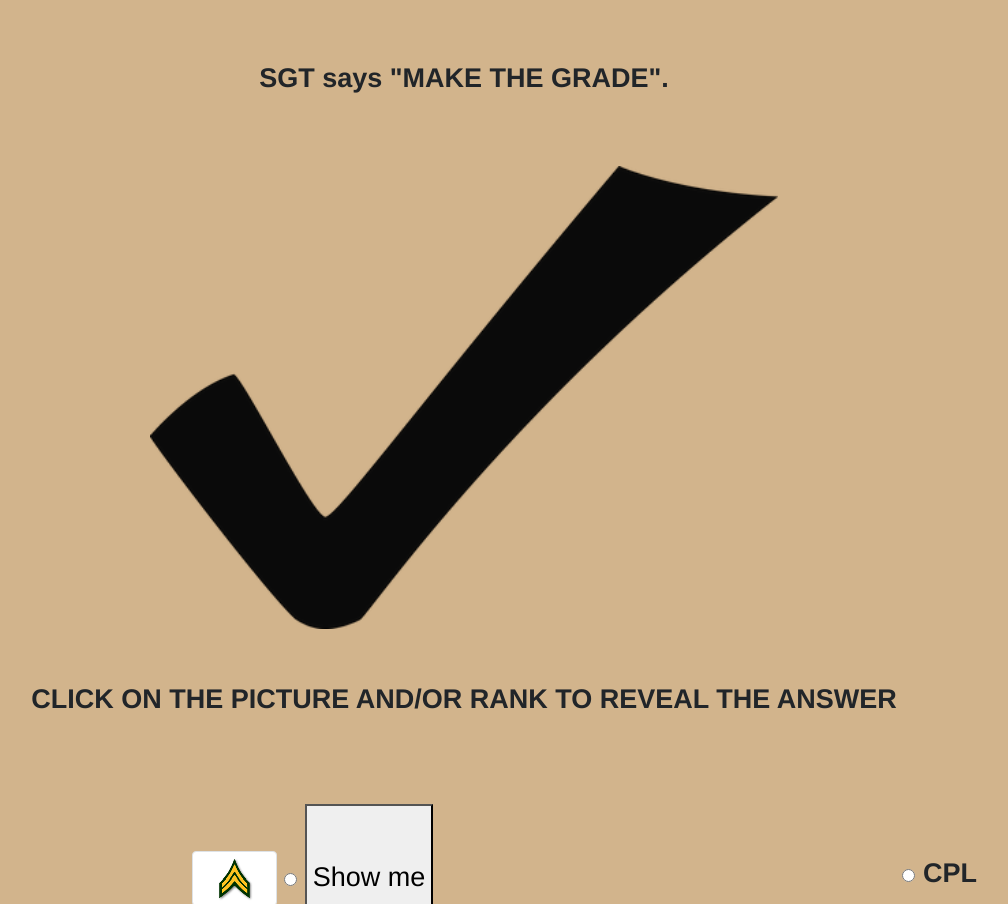
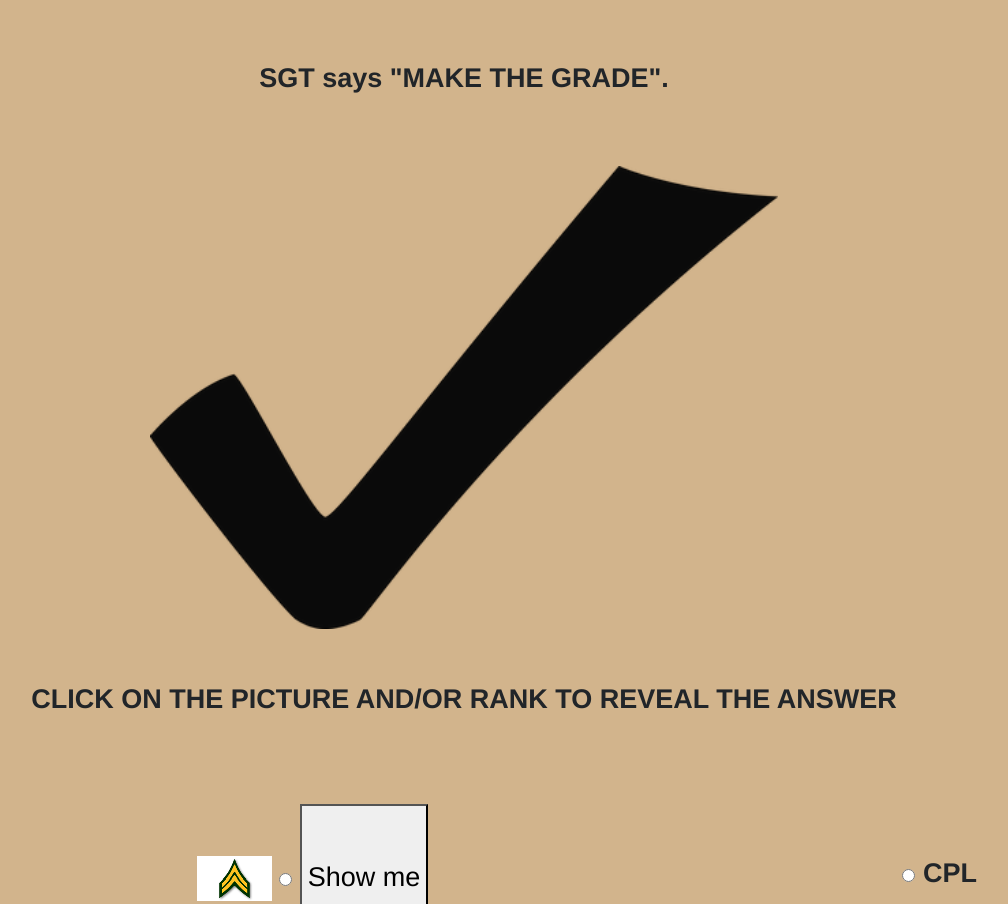
Before and after one commit to Soldiergirl55/MakingTheGrade, a plain HTML site: page index.html in a window 1280 px wide. Shown: the part 48-952 px from the top of the page, without its empty margins (176-1184 px from the left). Drawn offline with nearby package versions, Linux system fonts and the light colour scheme.

Commit message:
Remove class

```diff
--- a/index.html
+++ b/index.html
@@ -51,7 +51,7 @@
 
                 <p>     <!--Rank insignia images-->
                 <label class="make_1"><a href="images/CPL.gif">
-                <img class="img-responsive img-thumbnail" src="images/CPL.gif" />
+                <img  src="images/CPL.gif" />
               </a></label>
               <input type="radio" class="make_1" name="make_grade" value="1">
               <button onclick="alert('CPL | Does not know if he/she should sit with Privates or NCOs.')">Show me</button>
```
